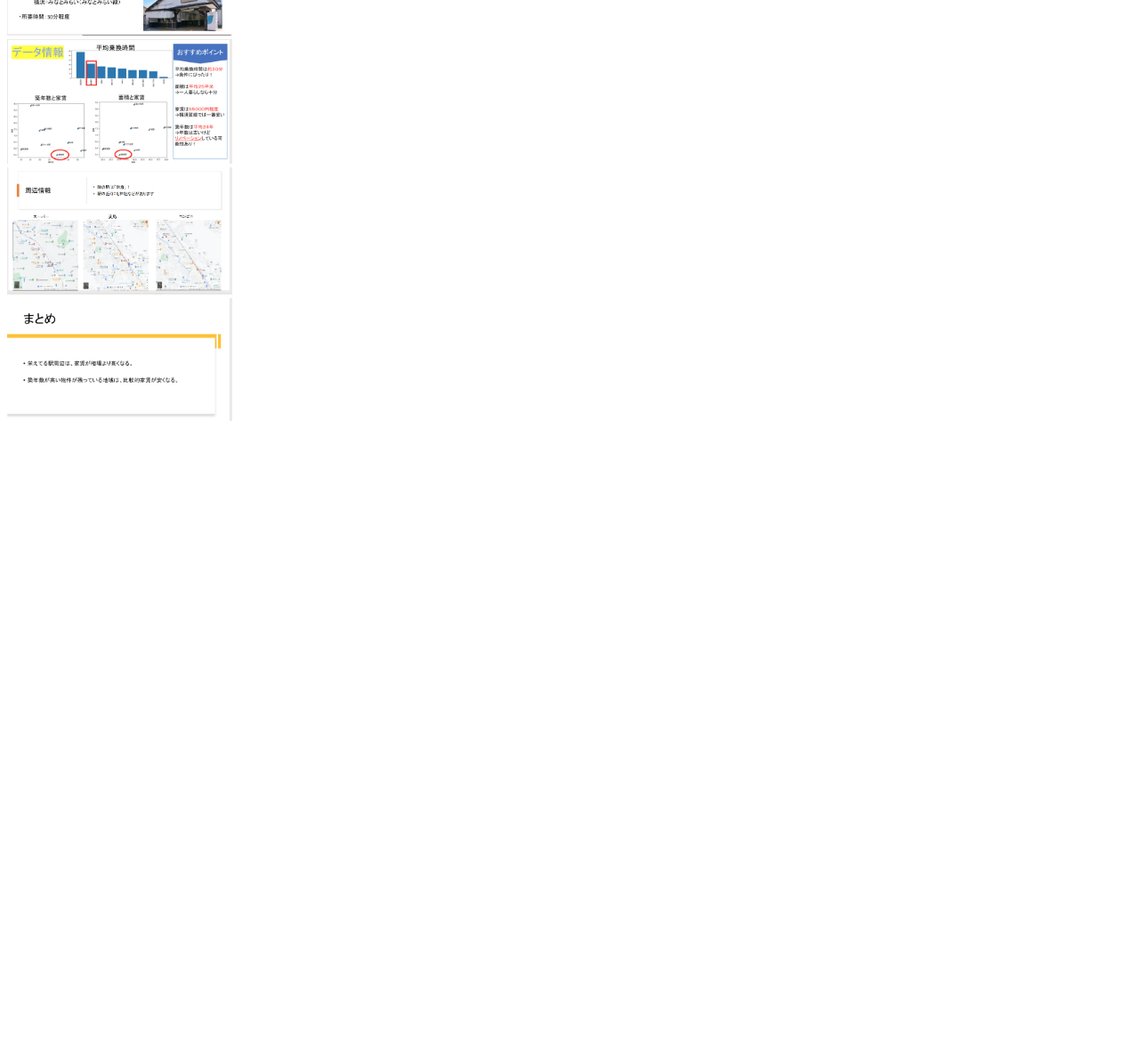
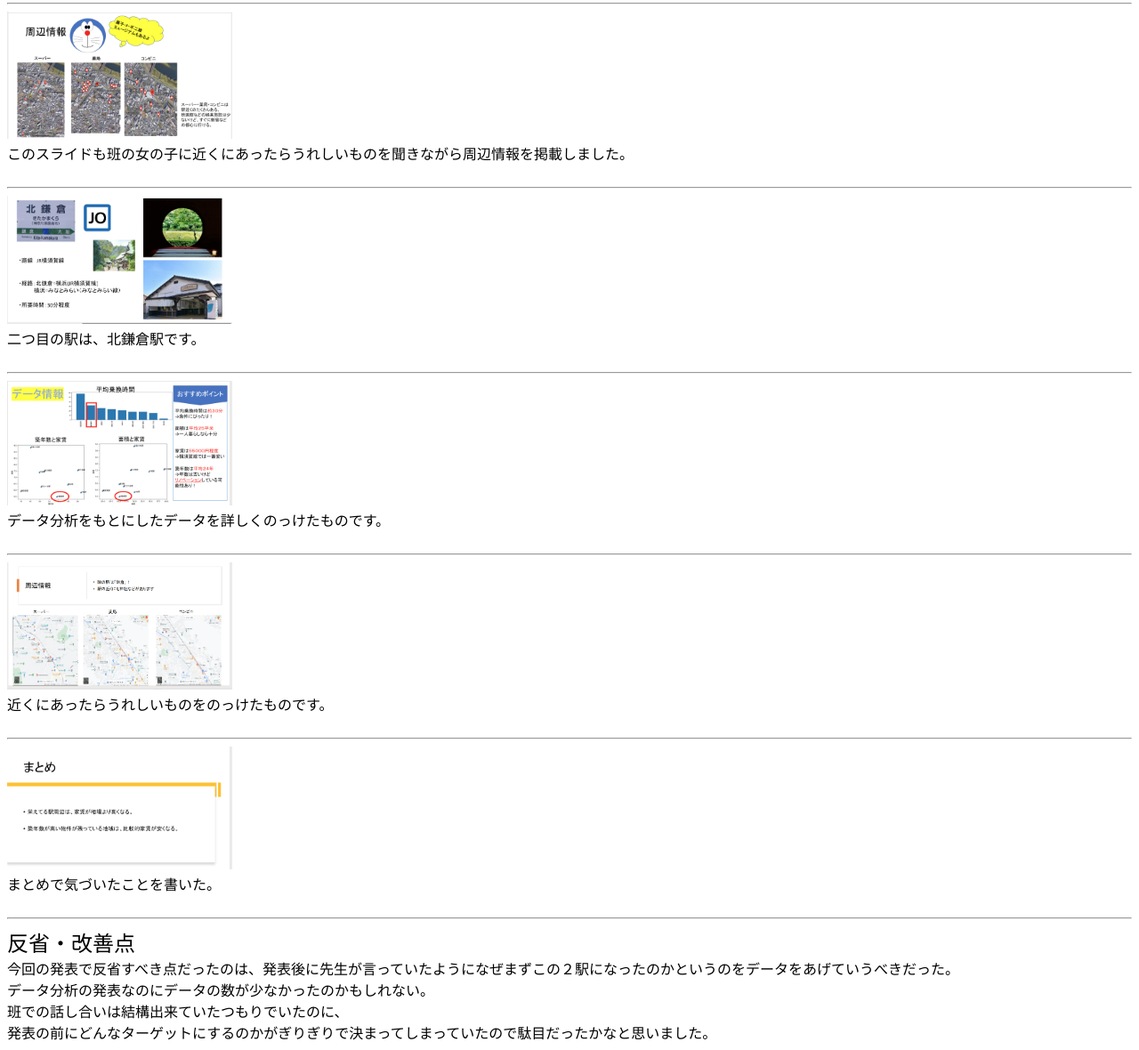
Before and after one commit to shunoky/xbp, a plain HTML site: page de12/9.html in a window 1280 px wide. Shown: the part 1010-2190 px from the top of the page at 89% size. Before the commit the page ends 1495 px from the top, so only its background shows below. Drawn offline with Linux system fonts and the light colour scheme.

Commit message:
20221121

```diff
--- a/de12/9.html
+++ b/de12/9.html
@@ -8,13 +8,46 @@
 </head>
 <body>
     <h1>班での発表</h1><br>
-    <div><font size=5>班</font><br>
+    <div><font size=5>班の発表</font><br>
         <img src="../images/2022-11-20 (1).png" width="20%"><br>
+        このスライドは、特徴のある紹介にするために学生でも範囲を狭めることで特徴のある発表にしようとしました。<br>
+        <br>
+        <hr>
         <img src="../images/2022-11-20 (3).png" width="20%"><br>
+        このスライドは、班にいる女の子に一人暮らしするならどんな条件で部屋で選ぶのかという意見を聞きながら条件を設定しました。<br>
+        この時、なんで紹介する2駅になったのか理由をいうべきだった。<br>
+        <br>
+        <hr>
         <img src="../images/2022-11-20 (4).png" width="20%"><br>
+        おすすめの駅一つ目は、登戸駅です。<br>
+        <br>
+        <hr>
         <img src="../images/2022-11-20 (5).png" width="20%"><br>
+        このスライドは、データ分析をもとにだしたデータを詳しくのっけたものです。<br>
+        <br>
+        <hr>
         <img src="../images/2022-11-20 (6).png" width="20%"><br>
+        このスライドも班の女の子に近くにあったらうれしいものを聞きながら周辺情報を掲載しました。<br>
+        <br>
+        <hr>
         <img src="../images/2022-11-20 (8).png" width="20%"><br>
+        二つ目の駅は、北鎌倉駅です。<br>
+        <br>
+        <hr>
         <img src="../images/2022-11-20 (9).png" width="20%"><br>
+        データ分析をもとにしたデータを詳しくのっけたものです。<br>
+        <br>
+        <hr>
         <img src="../images/2022-11-20 (10).png" width="20%"><br>
+        近くにあったらうれしいものをのっけたものです。<br>
+        <br>
+        <hr>
         <img src="../images/2022-11-20 (11).png" width="20%"><br>
+        まとめで気づいたことを書いた。<br>
+        <br>
+        <hr>
+        <font size="5">反省・改善点</font><br>
+        今回の発表で反省すべき点だったのは、発表後に先生が言っていたようになぜまずこの２駅になったのかというのをデータをあげていうべきだった。<br>
+        データ分析の発表なのにデータの数が少なかったのかもしれない。<br>
+        班での話し合いは結構出来ていたつもりでいたのに、<br>
+        発表の前にどんなターゲットにするのかがぎりぎりで決まってしまっていたので駄目だったかなと思いました。<br>
```
Also changed, not shown: de12/index.html (+1 -0 lines).
